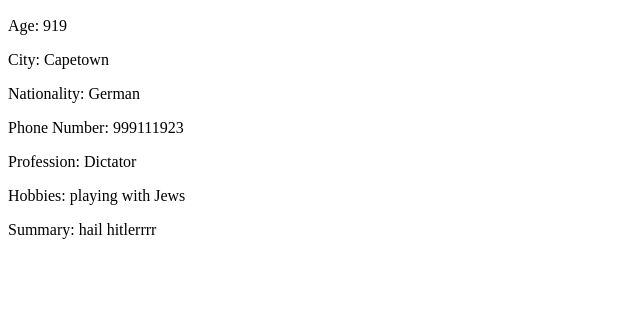
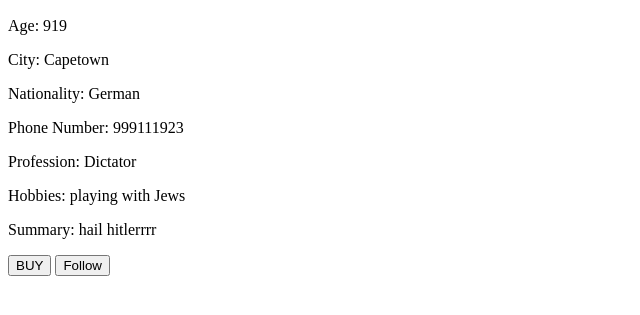
Before and after one commit to abumouaz/sofea_github, a plain HTML site: page index.html in a window 1280 px wide. Shown: the part 311-626 px from the top of the page, without its empty margins (0-640 px from the left). Drawn offline with Linux system fonts and the light colour scheme.

Commit message:
add buy and folow

```diff
--- a/index.html
+++ b/index.html
@@ -19,6 +19,10 @@
             <p class="profession">Profession: Dictator </p>
             <p class="hobbies">Hobbies: playing with Jews</p>
             <p class="Summary">Summary: hail hitlerrrr</p>
+            <div class="buttons">
+                <button class="btn">BUY</button>
+                <button class="btn">Follow</button>
+            </div>
 
     </div>
 </body>
```
